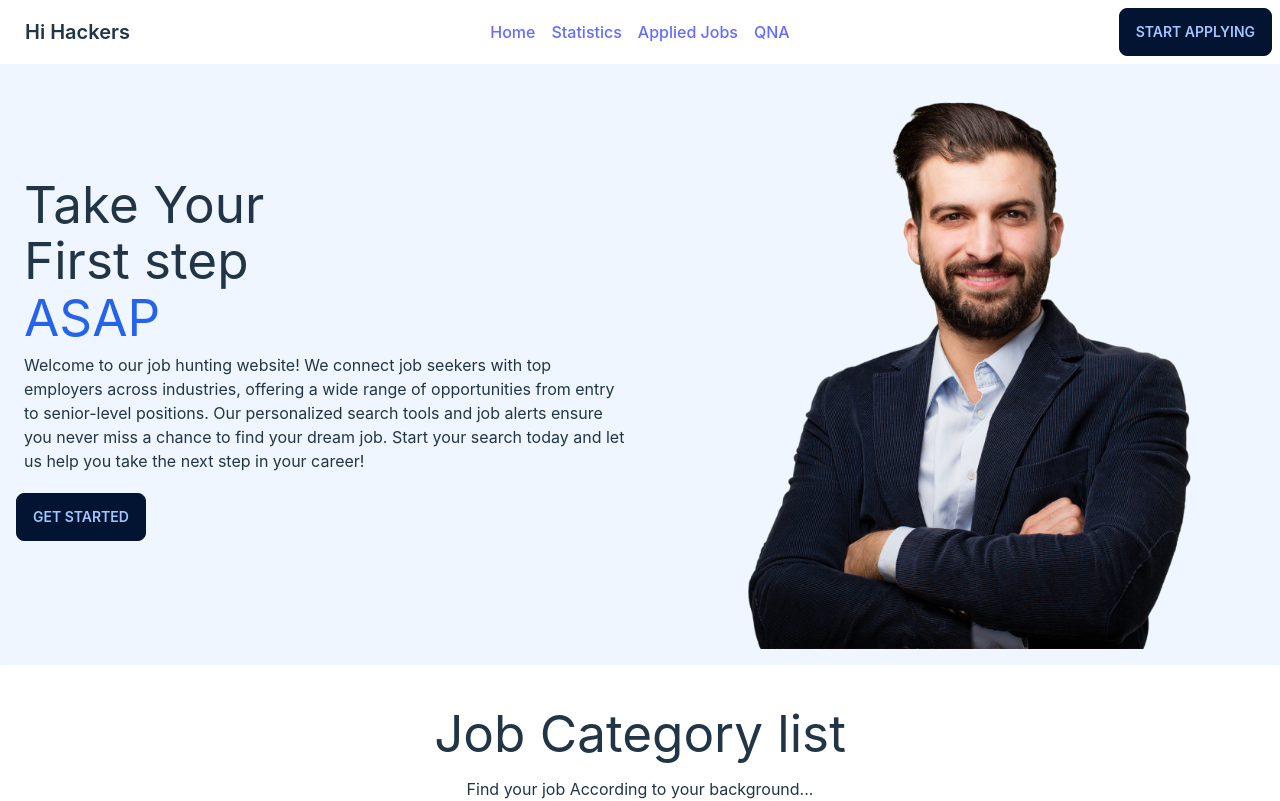
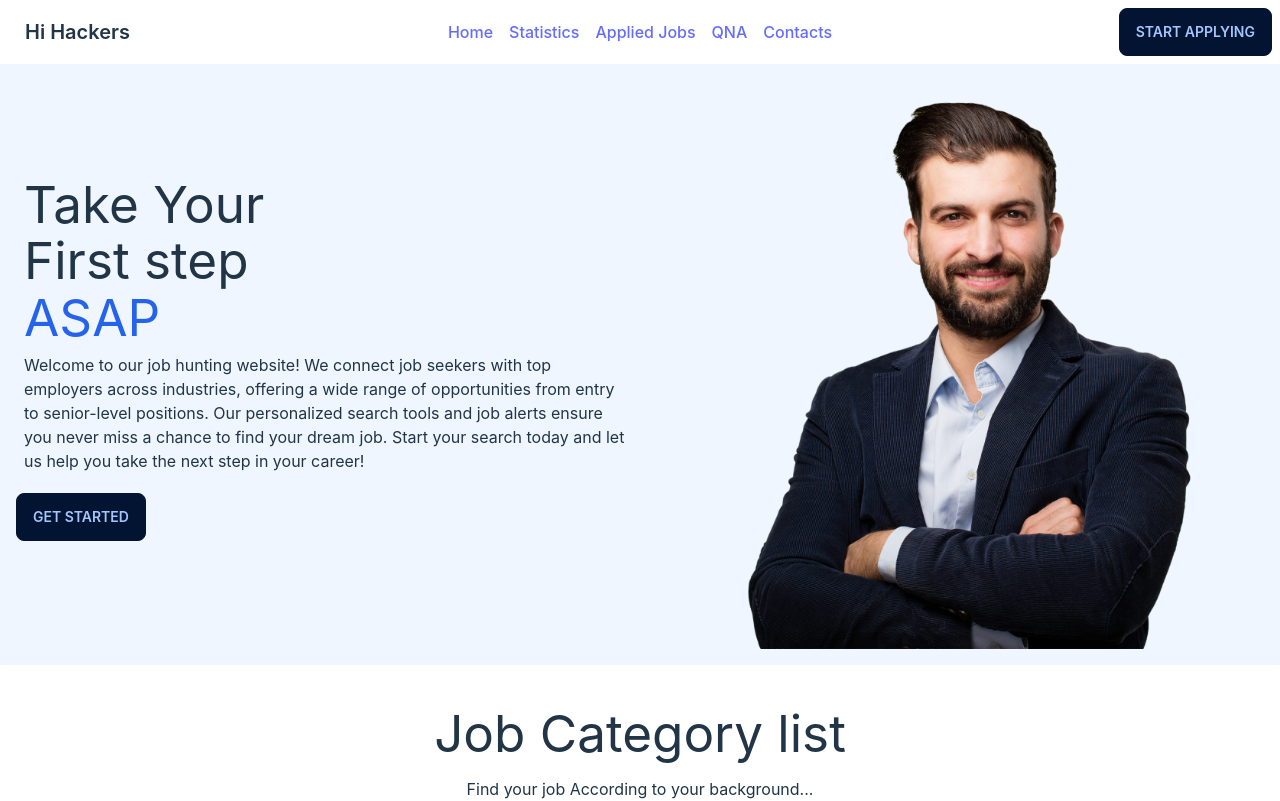
Before and after one commit to Sifat-E-Sadakin/TechTrek, a React (Vite) app: page / in a window 1280 px wide. Shown: the top 801 px of the page. Built offline with nearby package versions, Linux system fonts and the light colour scheme.

Commit message:
custom 404 page

```diff
--- a/src/Components/Navbar/Navbar.jsx
+++ b/src/Components/Navbar/Navbar.jsx
@@ -26,6 +26,7 @@ const Navbar = () => {
                             <Link className='m-2' to='/statistics'>Statistics</Link>
                             <Link className='m-2' to='/appliedJobs'>Applied Jobs</Link>
                             <Link className='m-2' to='/qna'>QNA</Link>
+                            <Link className='m-2' to='/contacts'>Contacts</Link>
                         </ul>
                     </div>
                     <div className="navbar-end">
--- /dev/null
+++ b/src/Components/NotFound.jsx/NotFound.jsx
@@ -0,0 +1,13 @@
+import React from 'react';
+
+const NotFound = () => {
+    return (
+        <div>
+
+            <img src="./assets/All Images/6342464.jpg" alt="" />
+
+        </div>
+    );
+};
+
+export default NotFound;
--- a/src/main.jsx
+++ b/src/main.jsx
@@ -14,6 +14,7 @@ import JobDetails from './Components/JobDetails/JobDetails';
 import AppliedJobs from './Components/AppliedJobs/AppliedJobs';
 import AssignmentChart from './Components/AssignmentChart/AssignmentChart';
 import QNA from './Components/QNA/QNA';
+import NotFound from './Components/NotFound.jsx/NotFound';
 
 const router = createBrowserRouter([
   {
@@ -55,7 +56,7 @@ const router = createBrowserRouter([
       },
       {
         path: '/*',
-        element: <div>440044</div>
+        element: <NotFound></NotFound>
       }
 
     ],
```
Also changed, not shown: public/assets/All Images/6342464.jpg (added), 1 other file (tests, documents, lock files or other folders).
